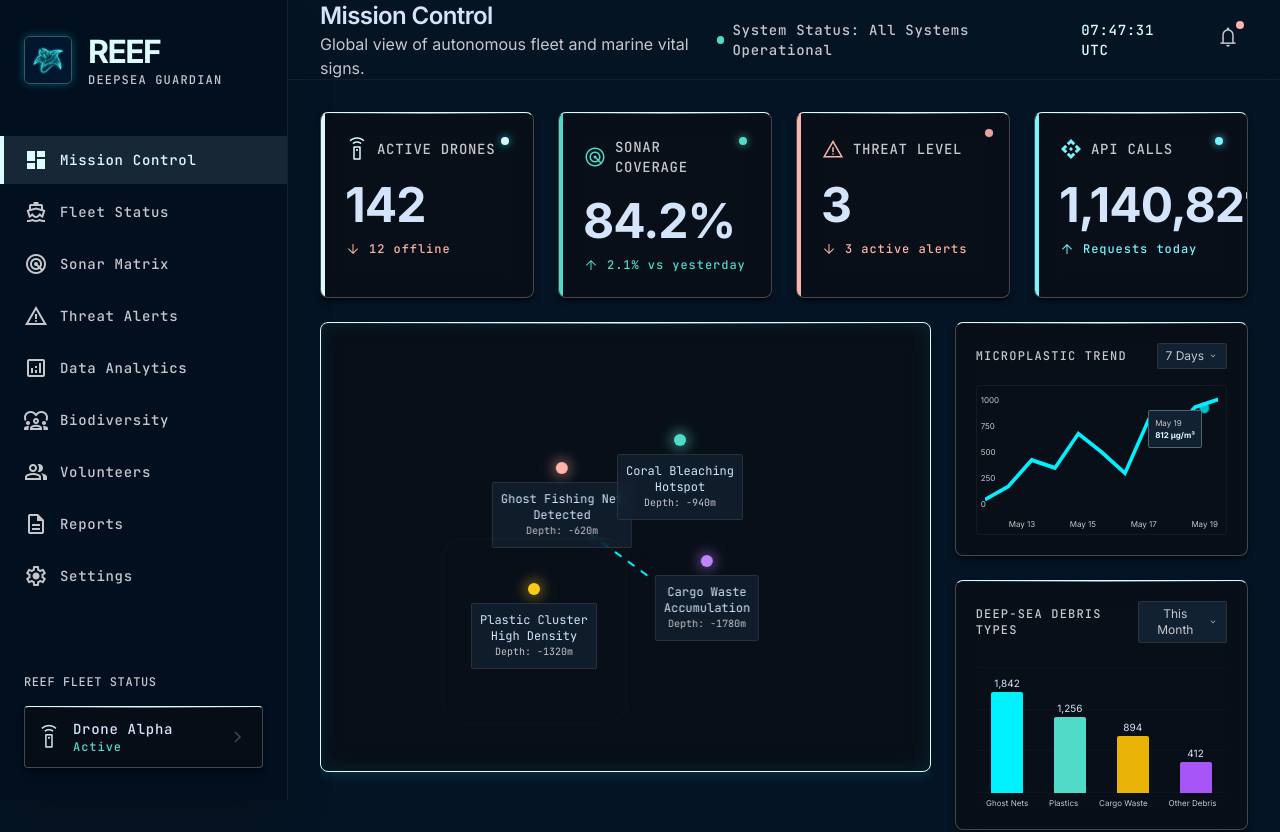
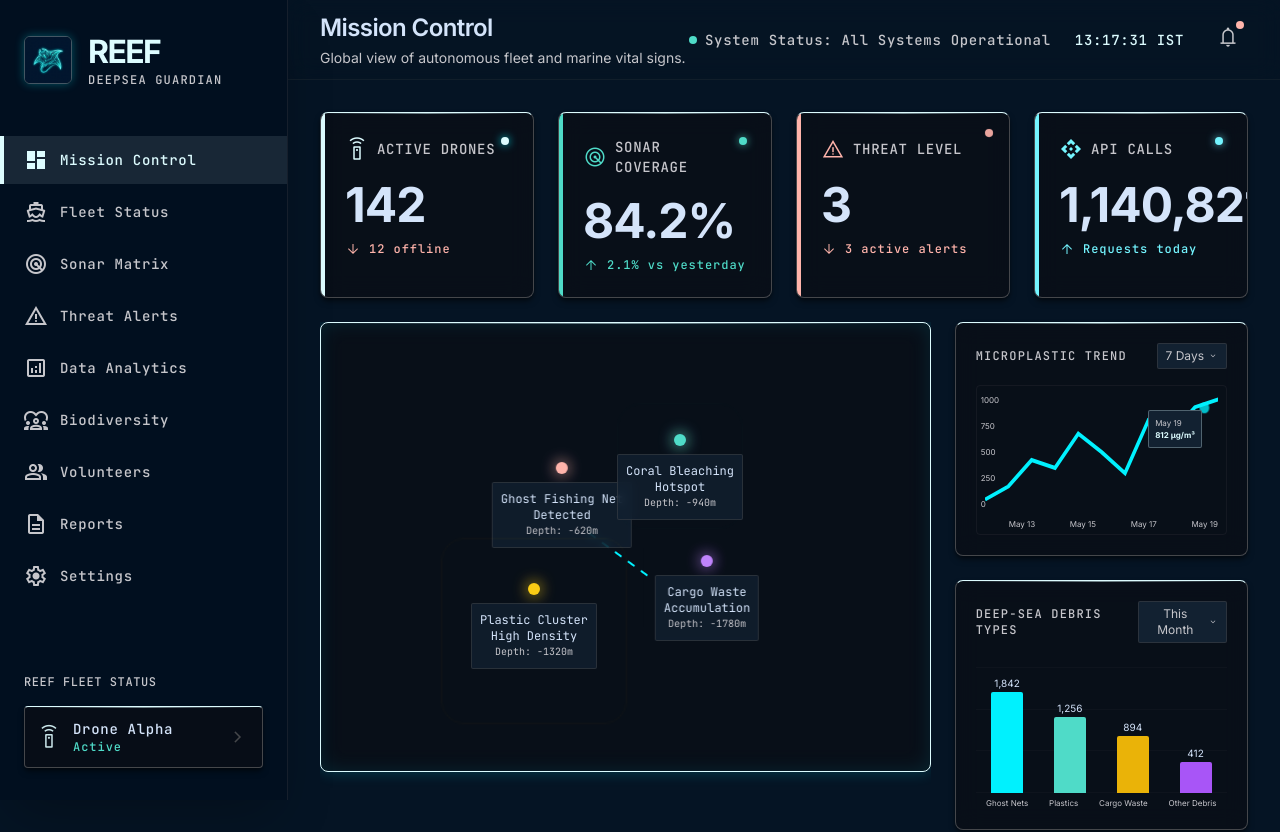
Before and after one commit to Prajitsingh1105/reef-hackocean, a React (Vite) app: page / in a window 1280 px wide. Shown: the top 832 px of the page. Built offline with nearby package versions, Linux system fonts and the light colour scheme; no server answers.

Commit message:
fix: time and page header

```diff
--- a/src/components/layout/Header.jsx
+++ b/src/components/layout/Header.jsx
@@ -15,7 +15,7 @@ const routeInfo = {
 
 export default function Header({ mobileMenuOpen, setMobileMenuOpen }) {
   const location = useLocation();
-  const { utcTime, threatCount } = useSimulation();
+  const { systemTime, threatCount } = useSimulation();
   const info = routeInfo[location.pathname] || { title: "REEF", subtitle: "" };
 
   return (
@@ -28,8 +28,20 @@ export default function Header({ mobileMenuOpen, setMobileMenuOpen }) {
           <span className="material-symbols-outlined">{mobileMenuOpen ? 'close' : 'menu'}</span>
         </button>
         <div>
-          <h2 className="font-headline-md text-[18px] md:text-headline-md font-bold tracking-tight">{info.title}</h2>
-          <p className="font-body-md text-body-md text-on-surface-variant hidden sm:block">{info.subtitle}</p>
+          {/* Mobile View */}
+          <div className="md:hidden flex flex-col">
+            <div className="flex items-center gap-1.5 text-secondary">
+              <span className="material-symbols-outlined text-[18px]">waves</span>
+              <span className="font-headline-md text-[14px] font-bold tracking-widest uppercase">REEF</span>
+            </div>
+            <span className="font-label-sm text-[10px] text-on-surface-variant uppercase tracking-widest mt-0.5">{info.title}</span>
+          </div>
+
+          {/* Desktop View */}
+          <div className="hidden md:block">
+            <h2 className="font-headline-md md:text-headline-md font-bold tracking-tight">{info.title}</h2>
+            <p className="font-body-md text-body-md text-on-surface-variant text-sm mt-1">{info.subtitle}</p>
+          </div>
         </div>
       </div>
       <div className="flex items-center gap-6">
@@ -37,7 +49,7 @@ export default function Header({ mobileMenuOpen, setMobileMenuOpen }) {
           <div className="w-2 h-2 rounded-full bg-tertiary blinking-dot"></div>
           System Status: All Systems Operational
         </div>
-        <div className="font-label-md text-label-md text-secondary">{utcTime}</div>
+        <div className="font-label-md text-label-md text-secondary">{systemTime}</div>
         <button className="relative p-2 rounded-full hover:bg-surface-container-high transition-colors text-on-surface-variant hover:text-secondary-fixed">
           <span className="material-symbols-outlined">notifications</span>
           {threatCount > 0 && <span className="absolute top-1 right-1 w-2 h-2 bg-error rounded-full animate-ping"></span>}
--- a/src/context/SimulationContext.jsx
+++ b/src/context/SimulationContext.jsx
@@ -4,7 +4,10 @@ const SimulationContext = createContext(null);
 
 export function SimulationProvider({ children }) {
 
-  const [utcTime, setUtcTime] = useState(new Date().toISOString().substring(11, 19) + " UTC");
+  const getISTTime = () => {
+    return new Date().toLocaleTimeString('en-US', { timeZone: 'Asia/Kolkata', hour12: false }) + " IST";
+  };
+  const [systemTime, setSystemTime] = useState(getISTTime());
 
   const [activeDrones, setActiveDrones] = useState(142);
   const [apiCalls, setApiCalls] = useState(1200000);
@@ -17,8 +20,7 @@ export function SimulationProvider({ children }) {
   useEffect(() => {
     const timer = setInterval(() => {
 
-      const now = new Date();
-      setUtcTime(now.toISOString().substring(11, 19) + " UTC");
+      setSystemTime(getISTTime());
 
 
       setApiCalls(prev => prev + Math.floor(Math.random() * 50));
@@ -44,7 +46,7 @@ export function SimulationProvider({ children }) {
 
   return (
     <SimulationContext.Provider value={{
-      utcTime,
+      systemTime,
       activeDrones,
       apiCalls,
       threatCount,
```
